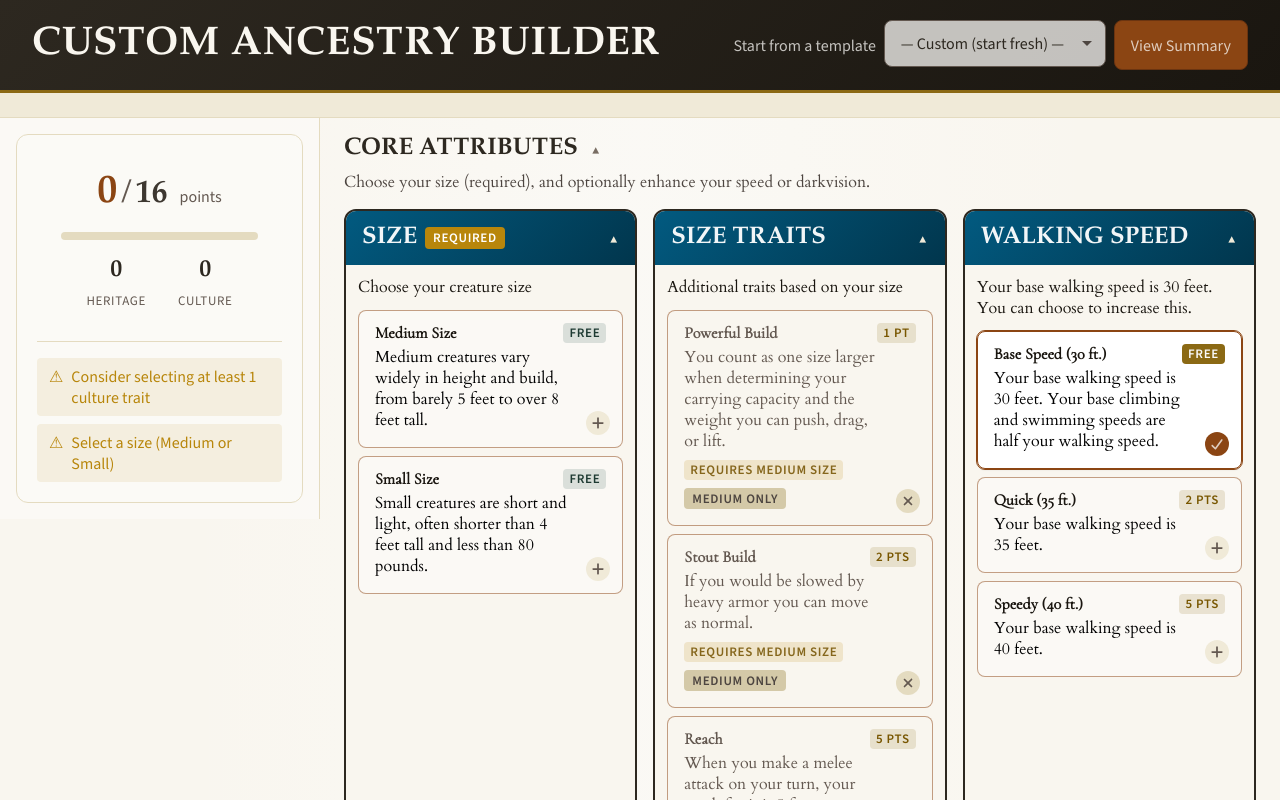
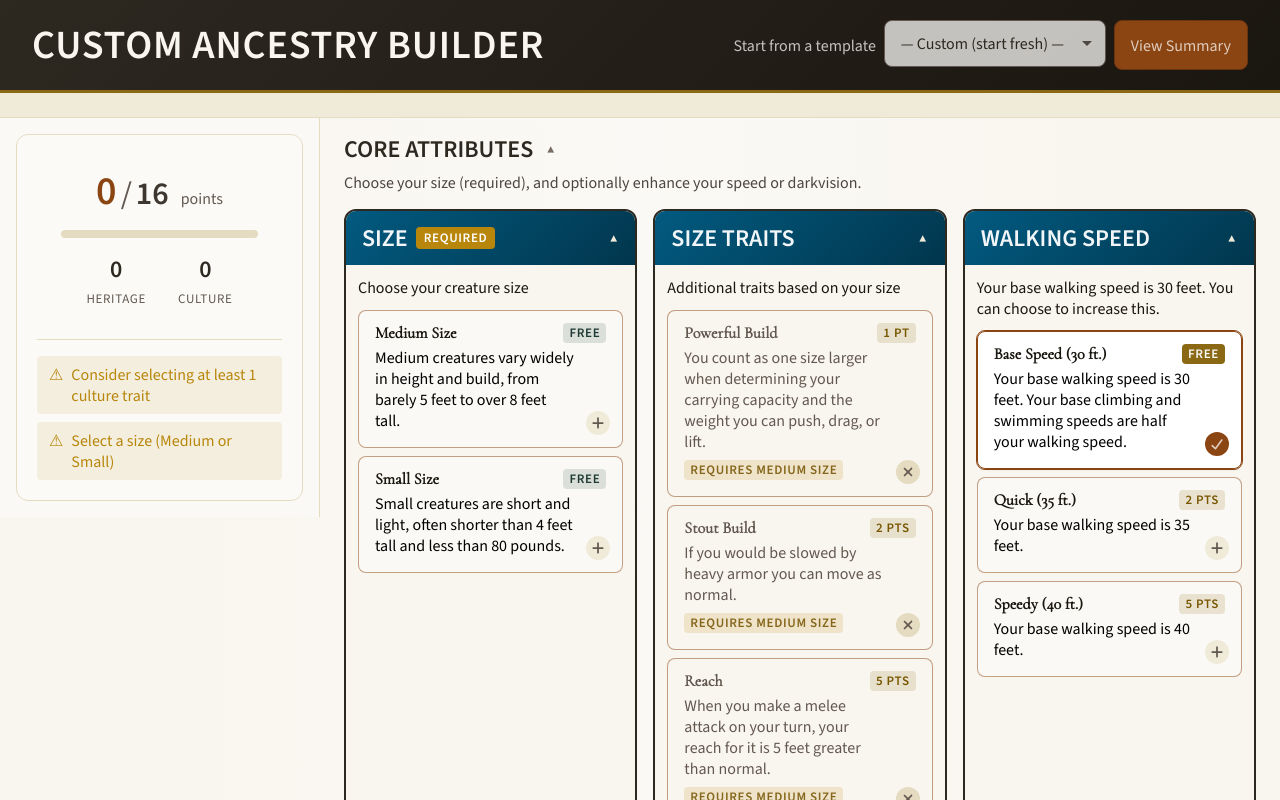
Before and after one commit to jeffwain/5e-ancestry-builder, a React (Vite) app: page / in a window 1280 px wide. Shown: the top 800 px of the page. Built offline with nearby package versions, Linux system fonts and the light colour scheme; a web font is replaced by a local one.

Commit message:
Style updates, need to move counter to top bar, shrink styles

```diff
--- a/src/components/TraitCard/TraitCard.css
+++ b/src/components/TraitCard/TraitCard.css
@@ -56,10 +56,11 @@
 
 .card-trait .name {
   font-family: var(--font-heading);
-  font-size: var(--text-base);
+  font-size: 1rem;
   font-weight: 700;
   color: var(--color-ink-900);
   margin: 0;
+  /* font-variation-settings: 'opsz' 16; */
   line-height: var(--leading-tight);
 }
 
--- a/src/components/TraitCard/TraitCard.jsx
+++ b/src/components/TraitCard/TraitCard.jsx
@@ -66,8 +66,8 @@ export function TraitCard({ trait, compact = false }) {
 
   const getPointsLabel = (points) => {
     if (points === 0) return 'Free';
-    if (points === 1) return '1 pt';
-    return `${points} pts`;
+    if (points === 1) return <><span className="points">{points}</span>&nbsp;pt</>;
+    return <><span className="points">{points}</span>&nbsp;pts</>;
   };
 
   // Helper for pill classes
@@ -167,11 +167,11 @@ export function TraitCard({ trait, compact = false }) {
         </div>
       )}
 
-      {trait.sizeRequirement && (
+      {/* {trait.sizeRequirement && (
         <span className={pillClass('size')}>
           {trait.sizeRequirement} only
         </span>
-      )}
+      )} */}
 
       {trait.armorRestriction && (
         <span className={pillClass('restriction')}>
--- a/src/styles/components.css
+++ b/src/styles/components.css
@@ -9,13 +9,18 @@
   font-family: var(--font-ui);
   font-size: var(--text-xs);
   font-weight: 500;
+  font-variation-settings: 'wdth' 86;
   text-transform: uppercase;
-  letter-spacing: -0.03rem;
+  letter-spacing: -3%;
   border-radius: var(--radius-sm);
   white-space: nowrap;
   background: var(--pill-bg-default);
   color: var(--pill-text-default);
   width: fit-content;
+}
+
+.pill .points {
+  font-variation-settings: 'wght' 640;
 }
 
 .pill.cost {
--- a/src/styles/variables.css
+++ b/src/styles/variables.css
@@ -3,10 +3,10 @@
    =========================================== */
 :root {
   /* ── Typography ─────────────────────────── */
-  --font-display: 'Modesto Condensed', 'Palatino Linotype', serif;
-  --font-heading: 'Lapture', 'Cormorant', 'Palatino Linotype', serif;
-  --font-body: 'Cardo', 'Palatino Linotype', 'Georgia', serif;
-  --font-ui: 'Source Sans 3', 'Segoe UI', system-ui, sans-serif;
+  --font-display: 'Gragedy' 'Lore', 'Modesto Condensed', 'Palatino Linotype', serif;
+  --font-heading: 'Lupino', 'Source Serif 4', 'Vend Sans', 'Lapture', 'Cormorant', 'Palatino Linotype', serif;
+  --font-body: 'Source Sans 3', 'Cardo', 'Palatino Linotype', 'Georgia', serif;
+  --font-ui: 'Source Sans 3', 'HEX Franklin Variable', 'Source Serif 4', 'Vend Sans', 'Trade Gothic Next LT Pro Cn', 'Segoe UI', system-ui, sans-serif;
   --font-mono: 'Fira Code', 'Consolas', monospace;
   --text-xs: 0.8125rem;
   /* Min readable size */
```
